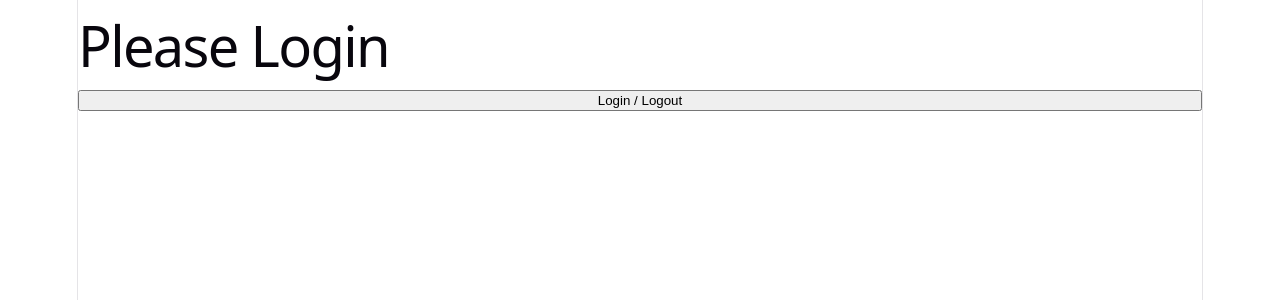
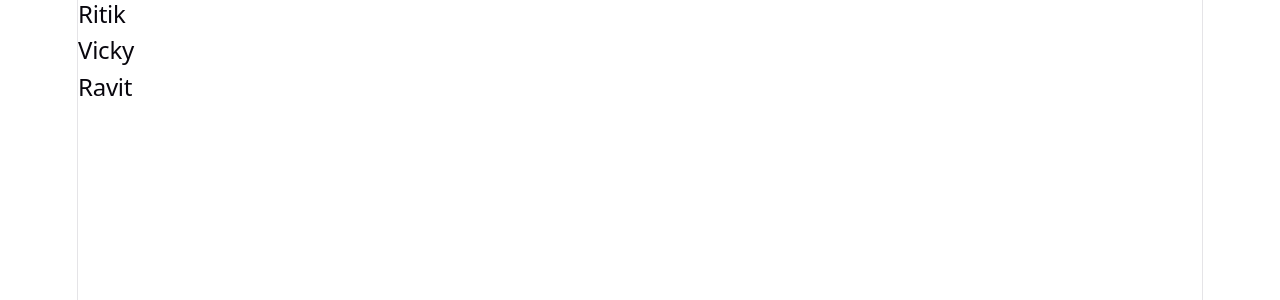
Before and after one commit to ritikpal5437/React, a React (Vite) app in the folder my-app/: page / in a window 1280 px wide. Shown: the top 300 px of the page. Built offline with nearby package versions, Linux system fonts and the light colour scheme.

Commit message:
use of map()

```diff
--- a/my-app/src/App.jsx
+++ b/my-app/src/App.jsx
@@ -1,82 +1,13 @@
-// // import { useState } from "react";
+//
+function App() {
 
-// // function App() {
-// //   const[isloggedIn,setIsLoggedIn]=useState(false);
-// //   return(
-// //     <>
-// //     {/* {
-// //       isloggedIn?(
-// //         <h1>Welcome Ritik</h1>
-// //       ) : (
-// //         <h1>Please Login</h1>   // main line jis se ki pta chlta h user login or logiout ke baare me
-
-// //       )
-// //     } */}
-// //     <button onClick={()=> setIsLoggedIn(!isloggedIn)}>
-// //       login / logout
-// //       </button>
-// //       {isloggedIn  && <h2>Welcom Ritik</h2>} // ise tb use krnge jab sirf ek hi condition true ho or kooi or conditin nahi chiye ho
-// //     </>
-// //   );
-
-// // }
-// // export default App;
-// // // Ternary:
-
-// // // condition ? A : B
-
-// // // ➡️ True ho to A, false ho to B.
-
-// // // AND:
-
-// // // condition && A
-
-// // // ➡️ True ho to A, false ho to kuch nahi.
-
-
-// import { useState } from "react";
-
-// function App() {
-//   const [isLoggedIn, setIsLoggedIn] = useState(false);
-
-//   return (
-//     <>
-//       {isLoggedIn ? (
-//         <h1>Welcome Ritik</h1>
-//       ) : (
-//         <h1>Please Login</h1>
-//       )}
-
-//       <button onClick={() => setIsLoggedIn(!isLoggedIn)}>
-//         Login / Logout
-//       </button>
-
-//       {isLoggedIn && <h2>Welcome Ritik</h2>}
-//     </>
-//   );
-// }
-
-// export default App;
-import { useState } from "react";
-
-function App() {
-  const [isLoggedIn, setIsLoggedIn] = useState(false);
-
-  let message;
-
-  if (isLoggedIn) {
-    message = <h1>Welcome Ritik</h1>;
-  } else {
-    message = <h1>Please Login</h1>;
-  }
+  const names = ["Ritik", "Vicky", "Ravit"];
 
   return (
     <>
-      {message}
-
-      <button onClick={() => setIsLoggedIn(!isLoggedIn)}>
-        Login / Logout
-      </button>
+      {names.map((name) => (
+        <h2>{name}</h2>
+      ))}
     </>
   );
 }
```
